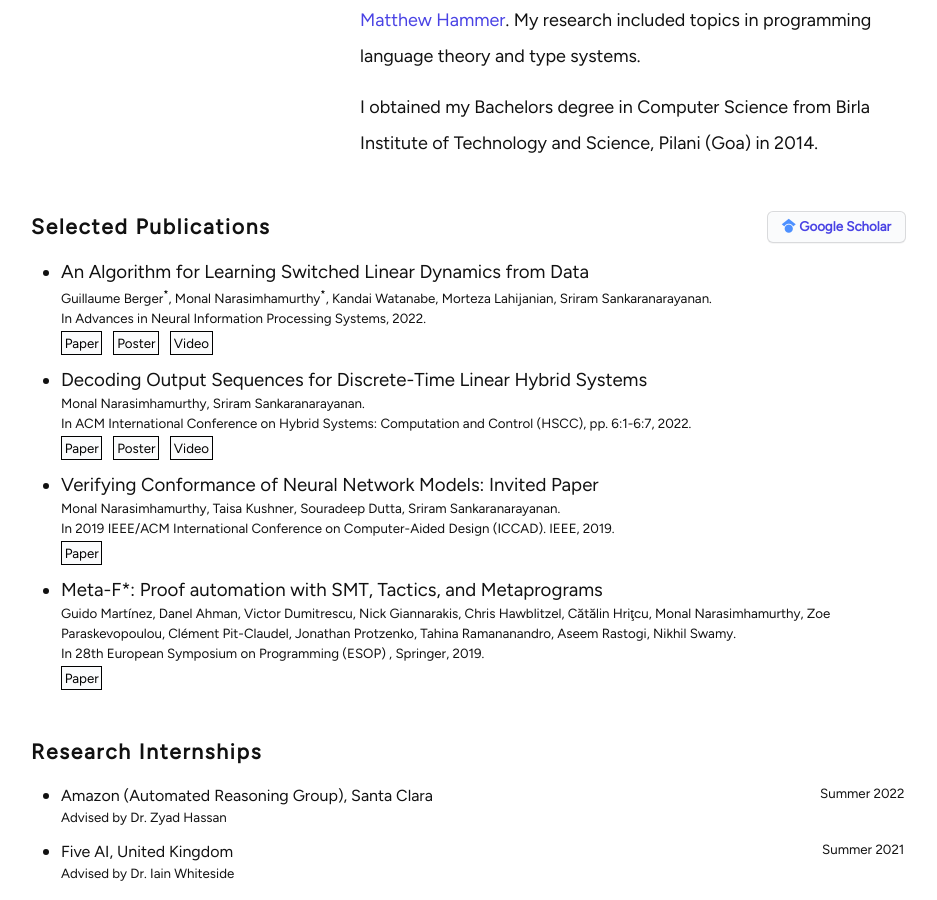
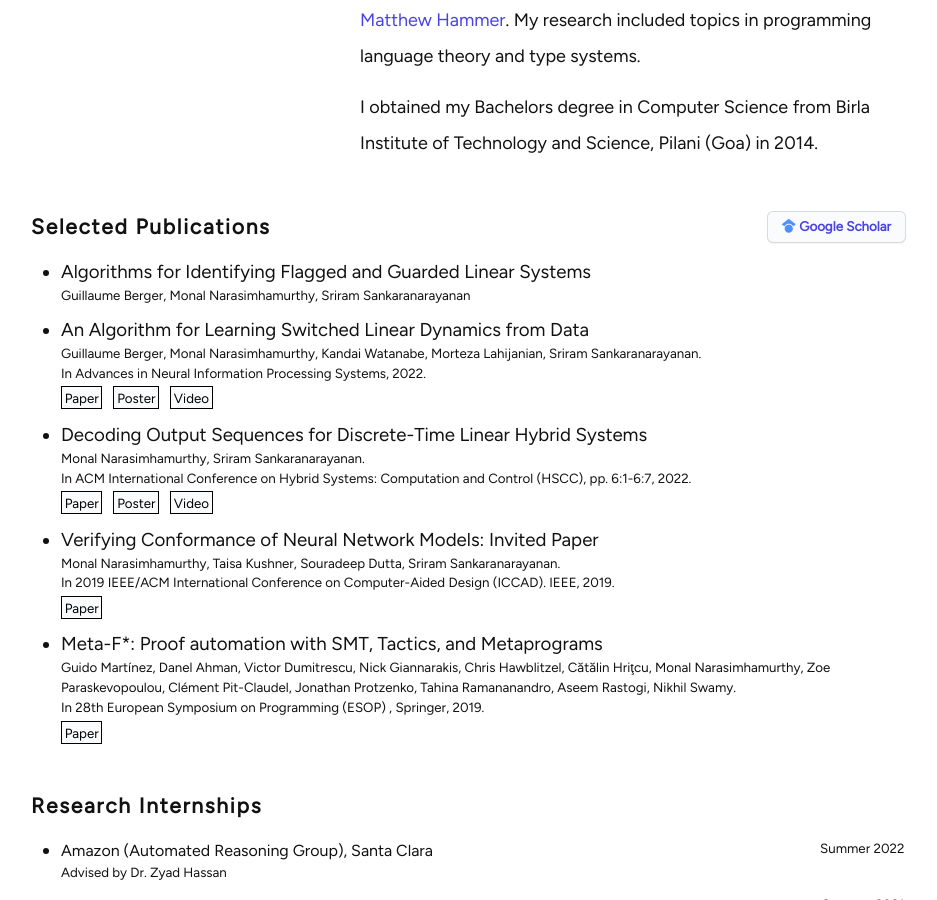
Before and after one commit to monal/monal.github.io, a Jekyll site: the page built from index.html, in a window 1280 px wide and 900 px high, scrolled down 588 px. Shown: the whole window, without its empty margins (169-1106 px from the left). Built offline with Jekyll 4.4.1, drawn with Linux system fonts in a browser that asks for light colours; nearby versions of some CDN libraries; some web fonts are replaced.

Commit message:
Update index.html

```diff
--- a/index.html
+++ b/index.html
@@ -59,8 +59,12 @@ layout: default
   </div>
   <ul class="publications-list">
     <li class="publications-list-item">
+      <div class="item-title">Algorithms for Identifying Flagged and Guarded Linear Systems</div>
+      <div class="item-detail">Guillaume Berger, Monal Narasimhamurthy, Sriram Sankaranarayanan</div>
+    </li>
+    <li class="publications-list-item">
       <div class="item-title">An Algorithm for Learning Switched Linear Dynamics from Data</div>
-      <div class="item-detail">Guillaume Berger<sup>*</sup>, Monal Narasimhamurthy<sup>*</sup>,
+      <div class="item-detail">Guillaume Berger, Monal Narasimhamurthy,
         Kandai Watanabe, Morteza Lahijanian, Sriram Sankaranarayanan.</div>
       <div class="item-detail">In Advances in Neural Information Processing Systems, 2022.</div>
       <div class="item-supp">
```
